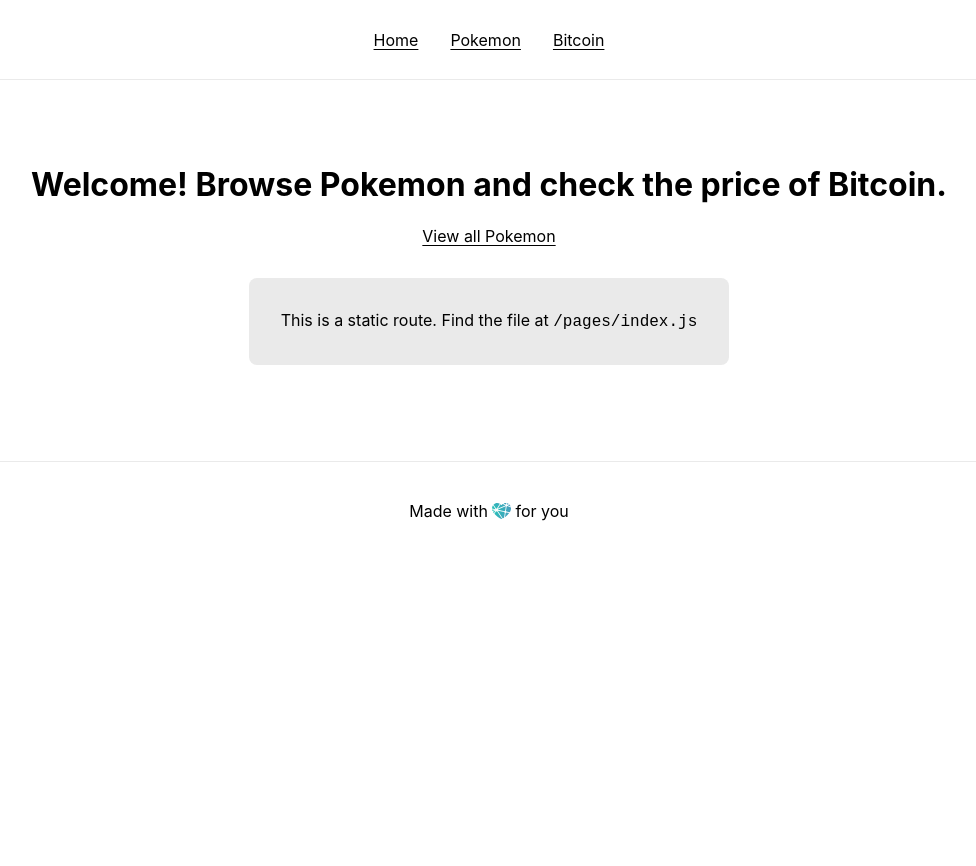
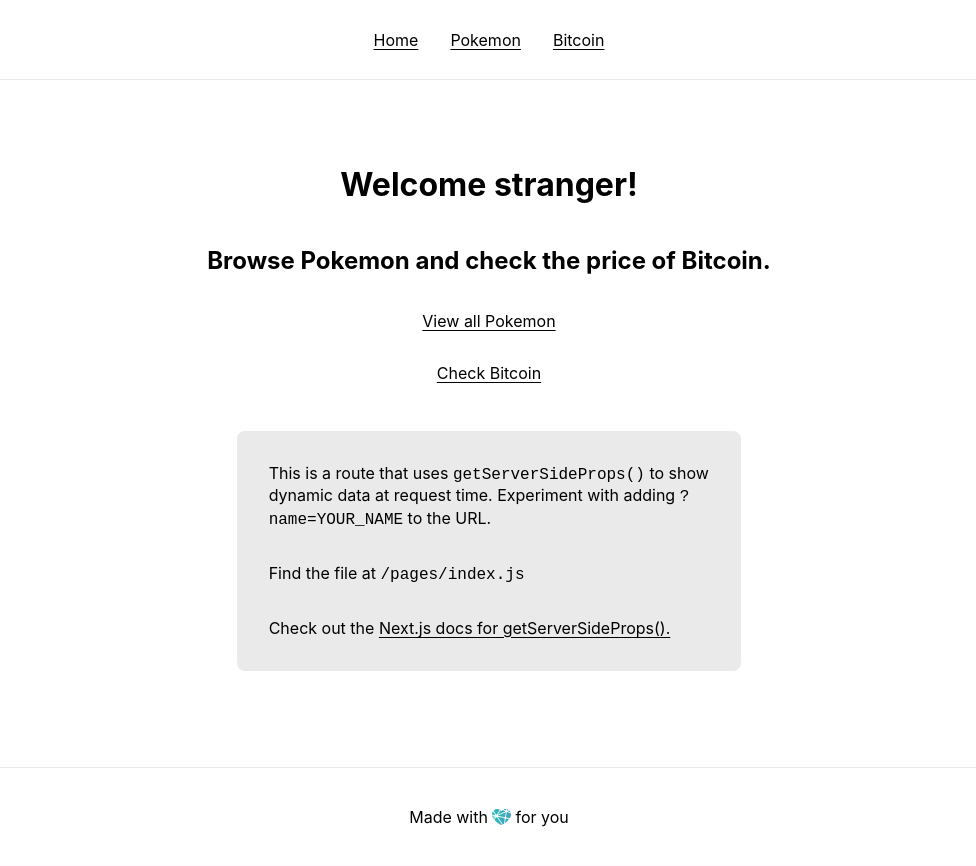
Before and after one commit to whitep4nth3r/next-netlify-starter, a Next.js app: page / in a window 1280 px wide. Shown: the whole page, without its empty margins (151-1127 px from the left). Before the commit the page ends 800 px from the top, so only its background shows below. Built offline with nearby package versions, Linux system fonts and the light colour scheme.

Commit message:
Add example of getServerSideProps on index

```diff
--- a/pages/index.js
+++ b/pages/index.js
@@ -4,7 +4,17 @@
 import Header from "@components/Header";
 import Footer from "@components/Footer";
 
-export default function Home() {
+export async function getServerSideProps(context) {
+  const name = context.query.name || "stranger";
+
+  return {
+    props: {
+      name,
+    },
+  };
+}
+
+export default function Home({ name }) {
   return (
     <div className={styles.container}>
       <Head>
@@ -16,14 +26,34 @@
       <Header />
 
       <main className={styles.main}>
-        <h1>Welcome! Browse Pokemon and check the price of Bitcoin.</h1>
-        <Link href="/pokemon">
-          <a>View all Pokemon</a>
-        </Link>
-
+        <h1>Welcome {name}!</h1>
+        <h2>Browse Pokemon and check the price of Bitcoin.</h2>
+        <p>
+          <Link href="/pokemon">
+            <a>View all Pokemon</a>
+          </Link>
+        </p>
+        <p>
+          <Link href="/bitcoin">
+            <a>Check Bitcoin</a>
+          </Link>
+        </p>
         <div className={styles.explainer}>
           <p>
-            This is a static route. Find the file at <code>/pages/index.js</code>
+            This is a route that uses <code>getServerSideProps()</code> to show dynamic data at request time. Experiment
+            with adding <code>?name=YOUR_NAME</code> to the URL.
+          </p>
+          <p>
+            Find the file at <code>/pages/index.js</code>
+          </p>
+          <p>
+            Check out the{" "}
+            <a
+              href="https://nextjs.org/docs/api-reference/data-fetching/get-server-side-props"
+              target="_blank"
+              rel="noreferrer">
+              Next.js docs for getServerSideProps().
+            </a>
           </p>
         </div>
       </main>
```
